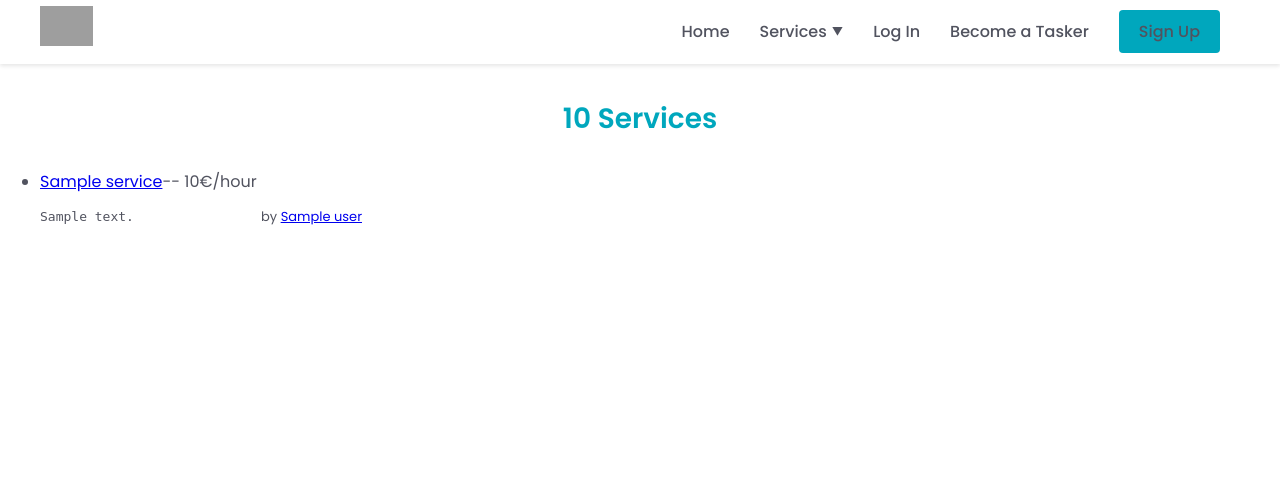
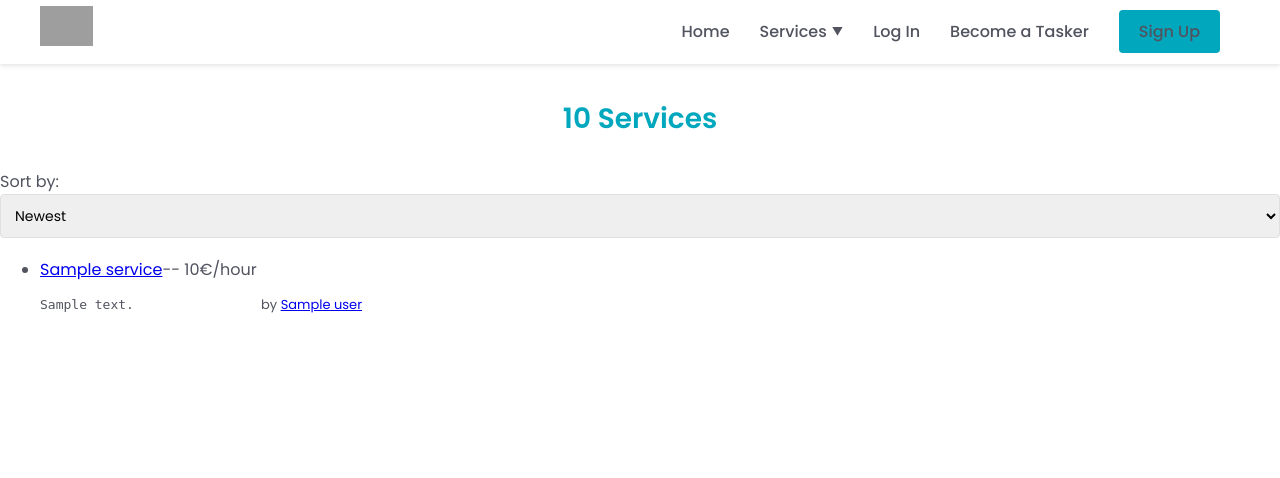
Before and after one commit to Vincent-Omondi/netfix1, a Django app: template services/templates/services/field.html in a window 1280 px wide. Shown: the top 478 px of the page. Run offline with Django 3.2, Linux system fonts and the light colour scheme; the template is opened without the code that fills it: most values are stand-ins (such as "Sample title", 1, 10 or a date in 2020); grey boxes are pictures that could not be loaded.

Commit message:
feat: implement service sorting

```diff
--- a/services/templates/services/field.html
+++ b/services/templates/services/field.html
@@ -1,27 +1,36 @@
-<!-- services/templates/services/fields.html -->
 {% extends 'main/base.html' %}
 {% block title %}
-    {{field}} Services List
+    {{ field }} Services List
 {% endblock %}
 {% block content %}
+    <p class="title">{{ field }} Services</p>
 
-    {% if services.all|length != 0 %}
-        <p class="title">{{field}} Services</p>
+    <div class="sort-options">
+        <form method="GET" action="">
+            <label for="sort_by">Sort by:</label>
+            <select name="sort_by" id="sort_by" onchange="this.form.submit()">
+                <option value="date" {% if sort_by == 'date' %}selected{% endif %}>Newest</option>
+                <option value="requests" {% if sort_by == 'requests' %}selected{% endif %}>Most Requested</option>
+            </select>
+        </form>
+    </div>
+
+    {% if services %}
         <ul class='services_list'>
-            {% for service in services.all %}
+            {% for service in services %}
                 <div style="display: ruby;">
                     <div class='service_list_info'>
                         <li><a href="/services/{{service.id}}">{{ service.name }}</a>-- {{ service.price_hour }}€/hour</li>
                         <pre>{{ service.description }}</pre>
                     </div>
-                    <p style="display:block; margin: 0; float: right;font-size: small; margin-right: 30px;">by <a href="/company/{{service.company.user}}">{{service.company.user}}</a></p>
+                    <p style="display:block; margin: 0; float: right;font-size: small; margin-right: 30px;">by <a href="/users/profile/{{service.company.user}}">{{service.company.user}}</a></p>
                 </div>
-                {% if forloop.counter != services.all|length %}
+                {% if forloop.counter != services|length %}
                     <div class="line"></div>
                 {% endif %}
             {% endfor %}
         </ul>
     {% else %}
-        <h2>Sorry. No {{field}} services available</h2>
+        <h2>Sorry. No {{ field }} services available</h2>
     {% endif %}
 {% endblock %}
```
Also changed, not shown: services/templates/services/list.html (+13 -1 lines), services/templates/services/service_field.html (added).
